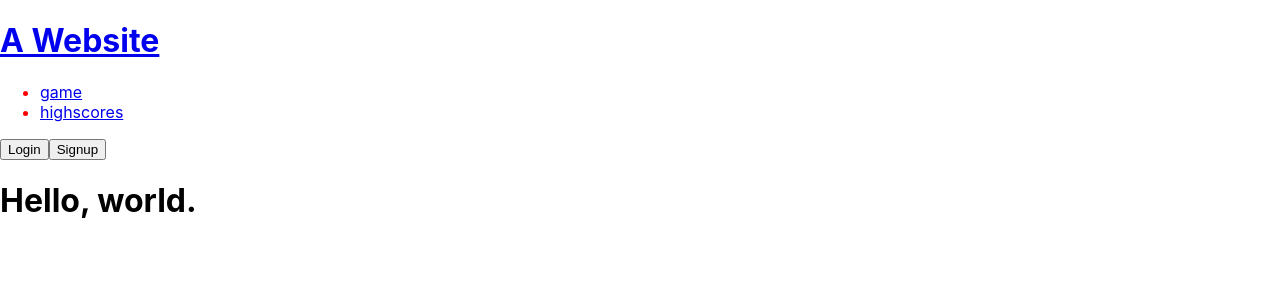
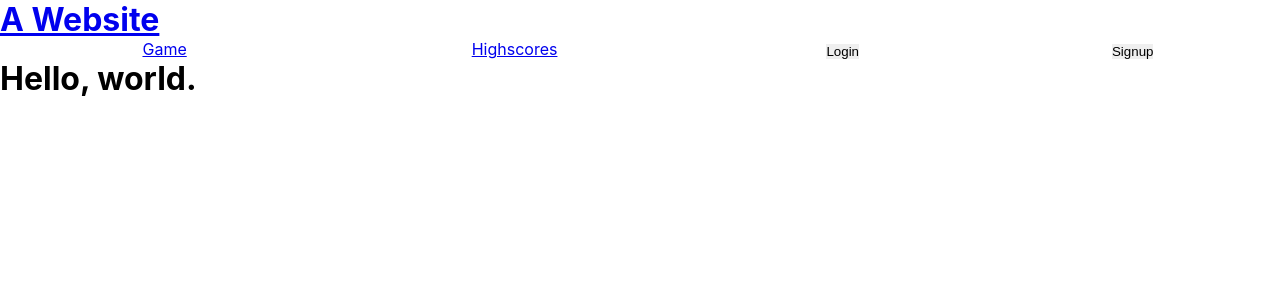
Before and after one commit to gminteer/tenpai-buddy, a React (Create React App) app in the folder client/: page / in a window 1280 px wide. Shown: the top 300 px of the page. Built offline with nearby package versions, Linux system fonts and the light colour scheme; the HTML template or start-up script is replaced by a standard one.

Commit message:
header tweaks, changed main css file to scss

```diff
--- /dev/null
+++ b/client/src/components/Header.module.scss
@@ -0,0 +1,5 @@
+.Header {
+  display: flex;
+  justify-content: space-between;
+  align-items: flex-end;
+}
--- a/client/src/components/Navigation.js
+++ b/client/src/components/Navigation.js
@@ -25,15 +25,11 @@ export default function Navigation({pages, authService}) {
       {showLoginForm && <Login toggle={toggleLoginForm} />}
       {showSignupForm && <Signup toggle={toggleSignupForm} />}
       <nav className={styles.Navigation}>
-        <ul>
-          {pages.map((page, index) => (
-            <li key={index}>
-              <NavLink activeClassName={styles.selected} to={`/${page}`}>
-                {page}
-              </NavLink>
-            </li>
-          ))}
-        </ul>
+        {pages.map((page, index) => (
+          <NavLink activeClassName={styles.selected} to={`/${page}`}>
+            {page}
+          </NavLink>
+        ))}
         {isLoggedIn ? (
           <>
             <Link to="/me">My Account</Link>
--- a/client/src/components/Navigation.module.scss
+++ b/client/src/components/Navigation.module.scss
@@ -1,3 +1,15 @@
 .Navigation {
-  color: red;
+  display: flex;
+  justify-content: space-around;
+  align-items: flex-end;
+
+  a {
+    padding-left: 1em;
+    padding-right: 1em;
+    text-transform: capitalize;
+  }
+
+  button {
+    border: none;
+  }
 }
--- a/client/src/index.css
+++ b/client/src/index.scss
@@ -1,3 +1,9 @@
+* {
+  box-sizing: border-box;
+  margin: 0;
+  padding: 0;
+}
+
 body {
   margin: 0;
   font-family: -apple-system, BlinkMacSystemFont, 'Segoe UI', 'Roboto', 'Oxygen',
```
